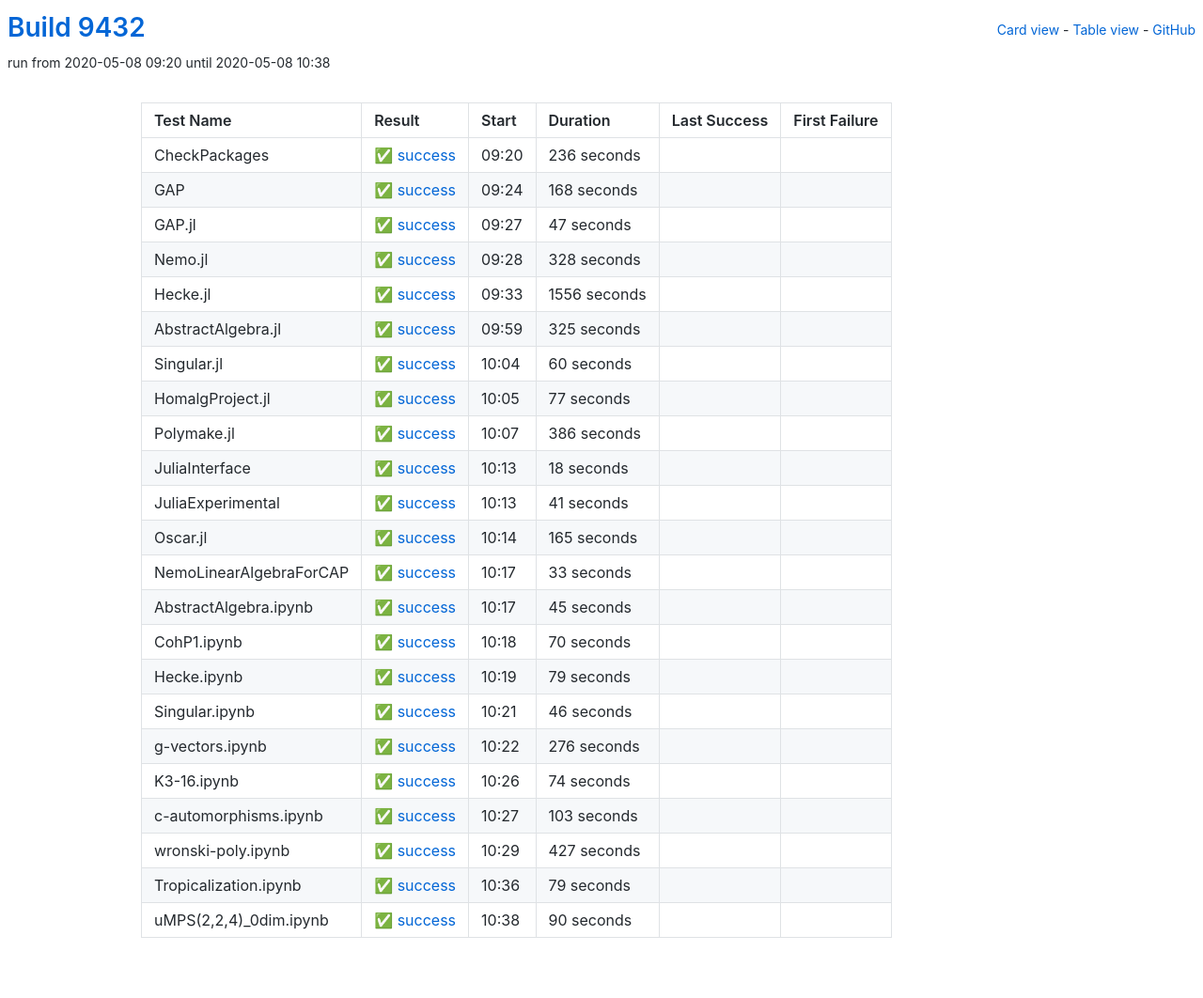
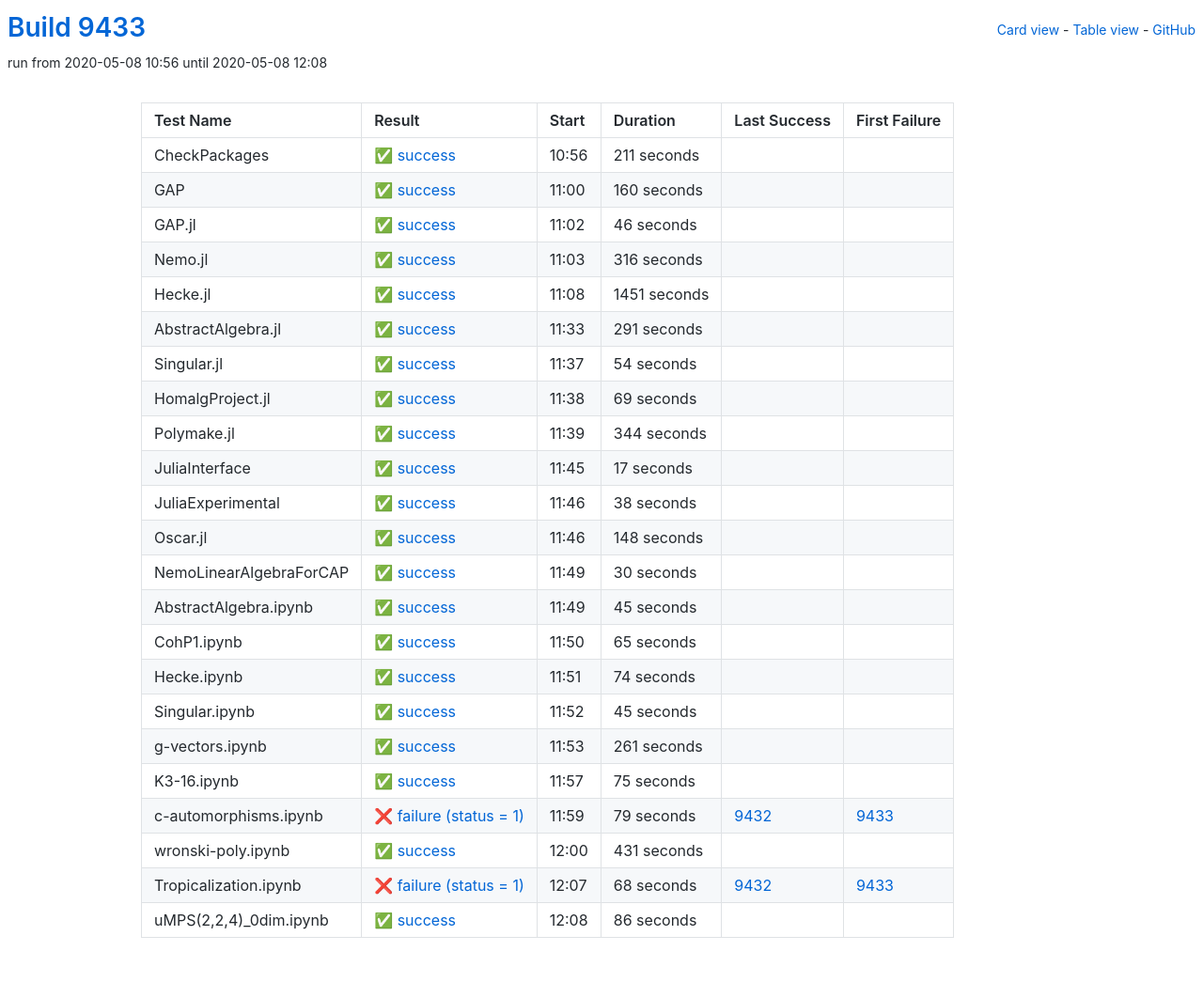
Before and after one commit to oscar-system/oscar-ci-status, a Jekyll site: the page built from table.html, in a window 1280 px wide. Shown: the whole page at 94% size. Built offline with Jekyll 4.4.1, drawn with Linux system fonts in a browser that asks for light colours.

Commit message:
Build 9433

```diff
--- a/_data/ci.yml
+++ b/_data/ci.yml
@@ -1,161 +1,161 @@
-build: 9432
-build_url: https://oscarci.mathematik.uni-kl.de/job/oscar/9432/
+build: 9433
+build_url: https://oscarci.mathematik.uni-kl.de/job/oscar/9433/
 job: oscar
 tests:
-- duration: 236
+- duration: 211
   exitcode: 0
   first_failure: false
   first_failure_url: null
   id: checkpackages
   last_success: false
   last_success_url: null
-  log: https://oscarci.mathematik.uni-kl.de/job/oscar/9432/artifact/logs/build-9432/CheckPackages.log
+  log: https://oscarci.mathematik.uni-kl.de/job/oscar/9433/artifact/logs/build-9433/CheckPackages.log
   name: CheckPackages
-  start: 2020-05-08 09:20
+  start: 2020-05-08 10:56
   status: success
   success: true
-- duration: 168
+- duration: 160
   exitcode: 0
   first_failure: false
   first_failure_url: null
   id: gap
   last_success: false
   last_success_url: null
-  log: https://oscarci.mathematik.uni-kl.de/job/oscar/9432/artifact/logs/build-9432/GAP.log
+  log: https://oscarci.mathematik.uni-kl.de/job/oscar/9433/artifact/logs/build-9433/GAP.log
   name: GAP
-  start: 2020-05-08 09:24
+  start: 2020-05-08 11:00
   status: success
   success: true
-- duration: 47
+- duration: 46
   exitcode: 0
   first_failure: false
   first_failure_url: null
   id: gap-jl
   last_success: false
   last_success_url: null
-  log: https://oscarci.mathematik.uni-kl.de/job/oscar/9432/artifact/logs/build-9432/GAP.jl.log
+  log: https://oscarci.mathematik.uni-kl.de/job/oscar/9433/artifact/logs/build-9433/GAP.jl.log
   name: GAP.jl
-  start: 2020-05-08 09:27
+  start: 2020-05-08 11:02
   status: success
   success: true
-- duration: 328
+- duration: 316
   exitcode: 0
   first_failure: false
   first_failure_url: null
   id: nemo-jl
   last_success: false
   last_success_url: null
-  log: https://oscarci.mathematik.uni-kl.de/job/oscar/9432/artifact/logs/build-9432/Nemo.jl.log
+  log: https://oscarci.mathematik.uni-kl.de/job/oscar/9433/artifact/logs/build-9433/Nemo.jl.log
   name: Nemo.jl
-  start: 2020-05-08 09:28
+  start: 2020-05-08 11:03
   status: success
   success: true
-- duration: 1556
+- duration: 1451
   exitcode: 0
   first_failure: false
   first_failure_url: null
   id: hecke-jl
   last_success: false
   last_success_url: null
-  log: https://oscarci.mathematik.uni-kl.de/job/oscar/9432/artifact/logs/build-9432/Hecke.jl.log
+  log: https://oscarci.mathematik.uni-kl.de/job/oscar/9433/artifact/logs/build-9433/Hecke.jl.log
   name: Hecke.jl
-  start: 2020-05-08 09:33
+  start: 2020-05-08 11:08
   status: success
   success: true
-- duration: 325
+- duration: 291
   exitcode: 0
   first_failure: false
   first_failure_url: null
   id: abstractalgebra-jl
   last_success: false
   last_success_url: null
-  log: https://oscarci.mathematik.uni-kl.de/job/oscar/9432/artifact/logs/build-9432/AbstractAlgebra.jl.log
+  log: https://oscarci.mathematik.uni-kl.de/job/oscar/9433/artifact/logs/build-9433/AbstractAlgebra.jl.log
   name: AbstractAlgebra.jl
-  start: 2020-05-08 09:59
+  start: 2020-05-08 11:33
   status: success
   success: true
-- duration: 60
+- duration: 54
   exitcode: 0
   first_failure: false
   first_failure_url: null
   id: singular-jl
   last_success: false
   last_success_url: null
-  log: https://oscarci.mathematik.uni-kl.de/job/oscar/9432/artifact/logs/build-9432/Singular.jl.log
+  log: https://oscarci.mathematik.uni-kl.de/job/oscar/9433/artifact/logs/build-9433/Singular.jl.log
   name: Singular.jl
-  start: 2020-05-08 10:04
+  start: 2020-05-08 11:37
   status: success
   success: true
-- duration: 77
+- duration: 69
   exitcode: 0
   first_failure: false
   first_failure_url: null
   id: homalgproject-jl
   last_success: false
   last_success_url: null
-  log: https://oscarci.mathematik.uni-kl.de/job/oscar/9432/artifact/logs/build-9432/HomalgProject.jl.log
+  log: https://oscarci.mathematik.uni-kl.de/job/oscar/9433/artifact/logs/build-9433/HomalgProject.jl.log
   name: HomalgProject.jl
-  start: 2020-05-08 10:05
+  start: 2020-05-08 11:38
   status: success
   success: true
-- duration: 386
+- duration: 344
   exitcode: 0
   first_failure: false
   first_failure_url: null
   id: polymake-jl
   last_success: false
   last_success_url: null
-  log: https://oscarci.mathematik.uni-kl.de/job/oscar/9432/artifact/logs/build-9432/Polymake.jl.log
+  log: https://oscarci.mathematik.uni-kl.de/job/oscar/9433/artifact/logs/build-9433/Polymake.jl.log
   name: Polymake.jl
-  start: 2020-05-08 10:07
+  start: 2020-05-08 11:39
   status: success
   success: true
-- duration: 18
+- duration: 17
   exitcode: 0
   first_failure: false
   first_failure_url: null
   id: juliainterface
   last_success: false
   last_success_url: null
-  log: https://oscarci.mathematik.uni-kl.de/job/oscar/9432/artifact/logs/build-9432/JuliaInterface.log
+  log: https://oscarci.mathematik.uni-kl.de/job/oscar/9433/artifact/logs/build-9433/JuliaInterface.log
   name: JuliaInterface
-  start: 2020-05-08 10:13
+  start: 2020-05-08 11:45
   status: success
   success: true
-- duration: 41
+- duration: 38
   exitcode: 0
   first_failure: false
   first_failure_url: null
   id: juliaexperimental
   last_success: false
   last_success_url: null
-  log: https://oscarci.mathematik.uni-kl.de/job/oscar/9432/artifact/logs/build-9432/JuliaExperimental.log
+  log: https://oscarci.mathematik.uni-kl.de/job/oscar/9433/artifact/logs/build-9433/JuliaExperimental.log
   name: JuliaExperimental
-  start: 2020-05-08 10:13
+  start: 2020-05-08 11:46
   status: success
   success: true
-- duration: 165
+- duration: 148
   exitcode: 0
   first_failure: false
   first_failure_url: null
   id: oscar-jl
   last_success: false
   last_success_url: null
-  log: https://oscarci.mathematik.uni-kl.de/job/oscar/9432/artifact/logs/build-9432/Oscar.jl.log
+  log: https://oscarci.mathematik.uni-kl.de/job/oscar/9433/artifact/logs/build-9433/Oscar.jl.log
   name: Oscar.jl
-  start: 2020-05-08 10:14
+  start: 2020-05-08 11:46
   status: success
   success: true
-- duration: 33
+- duration: 30
   exitcode: 0
   first_failure: false
   first_failure_url: null
   id: nemolinearalgebraforcap
   last_success: false
   last_success_url: null
-  log: https://oscarci.mathematik.uni-kl.de/job/oscar/9432/artifact/logs/build-9432/NemoLinearAlgebraForCAP.log
+  log: https://oscarci.mathematik.uni-kl.de/job/oscar/9433/artifact/logs/build-9433/NemoLinearAlgebraForCAP.log
   name: NemoLinearAlgebraForCAP
-  start: 2020-05-08 10:17
+  start: 2020-05-08 11:49
   status: success
   success: true
 - duration: 45
@@ -165,116 +165,116 @@ tests:
   id: abstractalgebra-ipynb
   last_success: false
   last_success_url: null
-  log: https://oscarci.mathematik.uni-kl.de/job/oscar/9432/artifact/logs/build-9432/AbstractAlgebra.ipynb.log
+  log: https://oscarci.mathematik.uni-kl.de/job/oscar/9433/artifact/logs/build-9433/AbstractAlgebra.ipynb.log
   name: AbstractAlgebra.ipynb
-  start: 2020-05-08 10:17
+  start: 2020-05-08 11:49
   status: success
   success: true
-- duration: 70
+- duration: 65
   exitcode: 0
   first_failure: false
   first_failure_url: null
   id: cohp1-ipynb
   last_success: false
   last_success_url: null
-  log: https://oscarci.mathematik.uni-kl.de/job/oscar/9432/artifact/logs/build-9432/CohP1.ipynb.log
+  log: https://oscarci.mathematik.uni-kl.de/job/oscar/9433/artifact/logs/build-9433/CohP1.ipynb.log
   name: CohP1.ipynb
-  start: 2020-05-08 10:18
+  start: 2020-05-08 11:50
   status: success
   success: true
-- duration: 79
+- duration: 74
   exitcode: 0
   first_failure: false
   first_failure_url: null
   id: hecke-ipynb
   last_success: false
   last_success_url: null
-  log: https://oscarci.mathematik.uni-kl.de/job/oscar/9432/artifact/logs/build-9432/Hecke.ipynb.log
+  log: https://oscarci.mathematik.uni-kl.de/job/oscar/9433/artifact/logs/build-9433/Hecke.ipynb.log
   name: Hecke.ipynb
-  start: 2020-05-08 10:19
+  start: 2020-05-08 11:51
   status: success
   success: true
-- duration: 46
+- duration: 45
   exitcode: 0
   first_failure: false
   first_failure_url: null
   id: singular-ipynb
   last_success: false
   last_success_url: null
-  log: https://oscarci.mathematik.uni-kl.de/job/oscar/9432/artifact/logs/build-9432/Singular.ipynb.log
+  log: https://oscarci.mathematik.uni-kl.de/job/oscar/9433/artifact/logs/build-9433/Singular.ipynb.log
   name: Singular.ipynb
-  start: 2020-05-08 10:21
+  start: 2020-05-08 11:52
   status: success
   success: true
-- duration: 276
+- duration: 261
   exitcode: 0
   first_failure: false
   first_failure_url: null
   id: g-vectors-ipynb
   last_success: false
   last_success_url: null
-  log: https://oscarci.mathematik.uni-kl.de/job/oscar/9432/artifact/logs/build-9432/g-vectors.ipynb.log
+  log: https://oscarci.mathematik.uni-kl.de/job/oscar/9433/artifact/logs/build-9433/g-vectors.ipynb.log
   name: g-vectors.ipynb
-  start: 2020-05-08 10:22
+  start: 2020-05-08 11:53
   status: success
   success: true
-- duration: 74
+- duration: 75
   exitcode: 0
   first_failure: false
   first_failure_url: null
   id: k3-16-ipynb
   last_success: false
   last_success_url: null
-  log: https://oscarci.mathematik.uni-kl.de/job/oscar/9432/artifact/logs/build-9432/K3-16.ipynb.log
+  log: https://oscarci.mathematik.uni-kl.de/job/oscar/9433/artifact/logs/build-9433/K3-16.ipynb.log
   name: K3-16.ipynb
-  start: 2020-05-08 10:26
+  start: 2020-05-08 11:57
   status: success
   success: true
-- duration: 103
-  exitcode: 0
-  first_failure: false
-  first_failure_url: null
+- duration: 79
+  exitcode: 1
+  first_failure: 9433
+  first_failure_url: https://oscarci.mathematik.uni-kl.de/job/oscar/9433/
   id: c-automorphisms-ipynb
-  last_success: false
-  last_success_url: null
-  log: https://oscarci.mathematik.uni-kl.de/job/oscar/9432/artifact/logs/build-9432/c-automorphisms.ipynb.log
+  last_success: 9432
+  last_success_url: https://oscarci.mathematik.uni-kl.de/job/oscar/9432/
+  log: https://oscarci.mathematik.uni-kl.de/job/oscar/9433/artifact/logs/build-9433/c-automorphisms.ipynb.log
   name: c-automorphisms.ipynb
-  start: 2020-05-08 10:27
-  status: success
-  success: true
-- duration: 427
+  start: 2020-05-08 11:59
+  status: failure
+  success: false
+- duration: 431
   exitcode: 0
   first_failure: false
   first_failure_url: null
   id: wronski-poly-ipynb
   last_success: false
   last_success_url: null
-  log: https://oscarci.mathematik.uni-kl.de/job/oscar/9432/artifact/logs/build-9432/wronski-poly.ipynb.log
+  log: https://oscarci.mathematik.uni-kl.de/job/oscar/9433/artifact/logs/build-9433/wronski-poly.ipynb.log
   name: wronski-poly.ipynb
-  start: 2020-05-08 10:29
+  start: 2020-05-08 12:00
   status: success
   success: true
-- duration: 79
-  exitcode: 0
-  first_failure: false
-  first_failure_url: null
+- duration: 68
+  exitcode: 1
+  first_failure: 9433
+  first_failure_url: https://oscarci.mathematik.uni-kl.de/job/oscar/9433/
   id: tropicalization-ipynb
-  last_success: false
-  last_success_url: null
-  log: https://oscarci.mathematik.uni-kl.de/job/oscar/9432/artifact/logs/build-9432/Tropicalization.ipynb.log
+  last_success: 9432
+  last_success_url: https://oscarci.mathematik.uni-kl.de/job/oscar/9432/
+  log: https://oscarci.mathematik.uni-kl.de/job/oscar/9433/artifact/logs/build-9433/Tropicalization.ipynb.log
   name: Tropicalization.ipynb
-  start: 2020-05-08 10:36
-  status: success
-  success: true
-- duration: 90
+  start: 2020-05-08 12:07
+  status: failure
+  success: false
+- duration: 86
   exitcode: 0
   first_failure: false
   first_failure_url: null
   id: umps-2-2-4-0dim-ipynb
   last_success: false
   last_success_url: null
-  log: https://oscarci.mathematik.uni-kl.de/job/oscar/9432/artifact/logs/build-9432/uMPS-2-2-4-_0dim.ipynb.log
+  log: https://oscarci.mathematik.uni-kl.de/job/oscar/9433/artifact/logs/build-9433/uMPS-2-2-4-_0dim.ipynb.log
   name: uMPS(2,2,4)_0dim.ipynb
-  start: 2020-05-08 10:38
+  start: 2020-05-08 12:08
   status: success
   success: true
```
Also changed, not shown: README.md.
